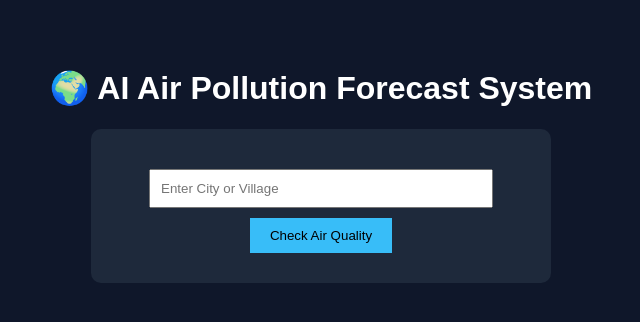
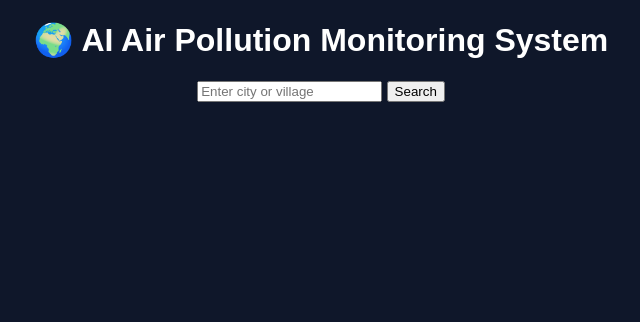
Before and after one commit to beastkiller0498-hue/Air-Pollution-AI, a Flask app: page / in a window 1280 px wide. Shown: the top 322 px of the page, without its empty margins (319-959 px from the left). Run offline with Flask 3, Linux system fonts and the light colour scheme.

Commit message:
Update index.html

```diff
--- a/air_pollution_website/templates/index.html
+++ b/air_pollution_website/templates/index.html
@@ -3,7 +3,12 @@
 
 <head>
 
-<title>AI Air Pollution Predictor</title>
+<title>AI Air Pollution Dashboard</title>
+
+<script src="https://cdn.jsdelivr.net/npm/chart.js"></script>
+
+<link rel="stylesheet" href="https://unpkg.com/leaflet/dist/leaflet.css"/>
+<script src="https://unpkg.com/leaflet/dist/leaflet.js"></script>
 
 <style>
 
@@ -12,32 +17,13 @@ font-family:Arial;
 background:#0f172a;
 color:white;
 text-align:center;
-padding-top:40px;
 }
 
-.box{
+.card{
 background:#1e293b;
-padding:30px;
+padding:20px;
+margin:20px;
 border-radius:10px;
-width:400px;
-margin:auto;
-}
-
-input{
-width:80%;
-padding:10px;
-margin:10px;
-}
-
-button{
-padding:10px 20px;
-background:#38bdf8;
-border:none;
-cursor:pointer;
-}
-
-.result{
-margin-top:20px;
 }
 
 </style>
@@ -46,48 +32,75 @@ margin-top:20px;
 
 <body>
 
-<h1>🌍 AI Air Pollution Forecast System</h1>
-
-<div class="box">
+<h1>🌍 AI Air Pollution Monitoring System</h1>
 
 <form method="POST">
-
-<input type="text" name="city" placeholder="Enter City or Village" required>
-
-<br>
-
-<button type="submit">Check Air Quality</button>
-
+<input type="text" name="city" placeholder="Enter city or village">
+<button type="submit">Search</button>
 </form>
 
 {% if city %}
 
-<div class="result">
+<div class="card">
 
-<h2>City: {{city}}</h2>
+<h2>{{city}}</h2>
 
-<h3>Current AQI: {{aqi}}</h3>
+<p>AQI: {{aqi}}</p>
 
-<h3>Status: {{status}}</h3>
+<p>PM2.5: {{pm25}}</p>
 
-<p>{{recommendation}}</p>
+<p>PM10: {{pm10}}</p>
 
-<h3>Future AQI Forecast</h3>
+<p>AI Future Prediction: {{future_ai}}</p>
 
-<ul>
-<li>Next Hour: {{future_aqi[0]}}</li>
-<li>2 Hours: {{future_aqi[1]}}</li>
-<li>3 Hours: {{future_aqi[2]}}</li>
-<li>4 Hours: {{future_aqi[3]}}</li>
-<li>5 Hours: {{future_aqi[4]}}</li>
-</ul>
+<p>Recommendation: {{advice}}</p>
+
+</div>
+
+<div class="card">
+
+<h2>AQI Forecast</h2>
+
+<canvas id="aqiChart"></canvas>
+
+<script>
+
+var ctx=document.getElementById('aqiChart');
+
+new Chart(ctx,{
+type:'line',
+data:{
+labels:["1h","2h","3h","4h","5h","6h"],
+datasets:[{
+label:'AQI Forecast',
+data:{{forecast}},
+borderWidth:3
+}]
+}
+});
+
+</script>
+
+</div>
+
+<div class="card">
+
+<h2>Pollution Map</h2>
+
+<div id="map" style="height:400px"></div>
+
+<script>
+
+var map=L.map('map').setView([20.5937,78.9629],5);
+
+L.tileLayer('https://{s}.tile.openstreetmap.org/{z}/{x}/{y}.png').addTo(map);
+
+</script>
 
 </div>
 
 {% endif %}
 
-</div>
-
 </body>
 
 </html>
```
